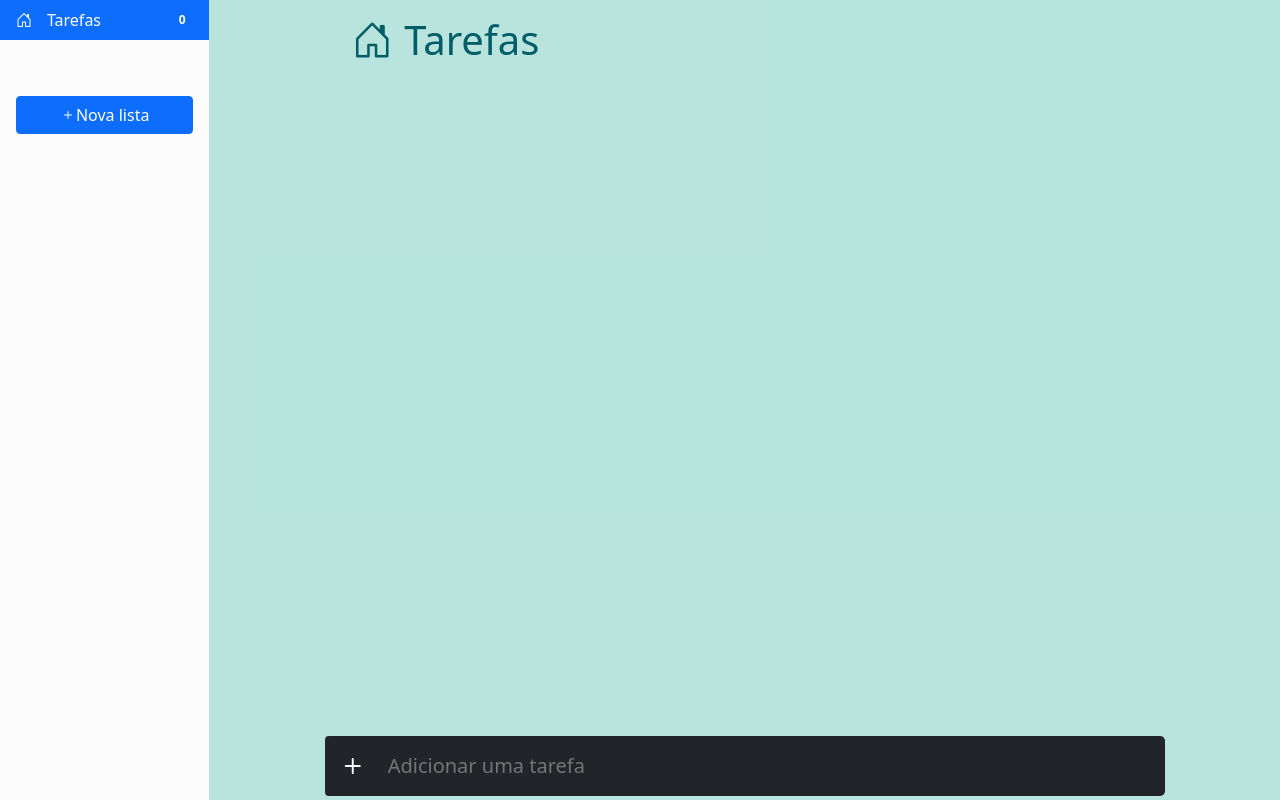
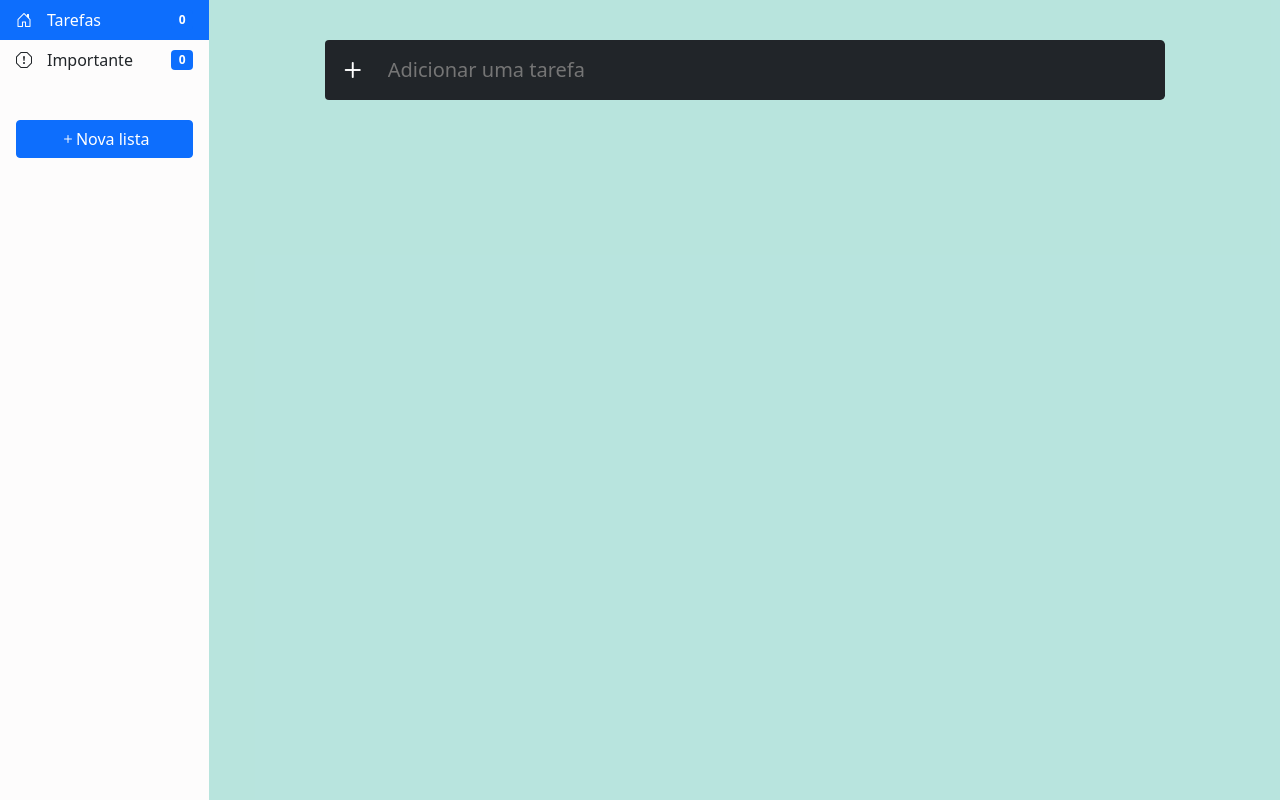
Before and after one commit to isisbinder/taskapp, a Vue app: page / in a window 1280 px wide. Built offline with nearby package versions, Linux system fonts and the light colour scheme.

Commit message:
Refactor

```diff
--- a/src/App.vue
+++ b/src/App.vue
@@ -1,25 +1,127 @@
 <template>
-	<app-main-layout></app-main-layout>
+	<div class="container-fluid tasklist-view row p-0 m-0">
+		<div class="col px-0 left-side">
+			<div class="row g-0">
+				<task-list-listing></task-list-listing>
+			</div>
+			<div class="row g-0 m-3">
+				<new-list-action></new-list-action>
+			</div>
+		</div>
+		<div class="col pt-3 right-side">
+      <task-input class="mt-4 justify-content-center"></task-input>
+		</div>
+	</div>
 </template>
 
 <script>
-import AppMainLayout from "./components/layout/AppMainLayout.vue";
+import TaskListListing from "./components/main-sidebar-components/TaskListListing.vue";
+import NewListAction from "./components/main-sidebar-components/NewListAction.vue";
+import TaskInput from "./components/listview-components/TaskInput.vue";
 
 export default {
 	name: "App",
 	components: {
-		AppMainLayout,
+		TaskListListing,
+		NewListAction,
+    TaskInput,
+	},
+	provide() {
+		return {
+			allLists: this.taskLists,
+			chosenList: this.selectedList,
+      importantTasksQty: this.getImportantTasksQty,
+		};
+	},
+	data() {
+		return {
+			taskLists: [
+				{
+					name: "Tarefas",
+					icon: "bi-house-door",
+					maxTaskId: 0,
+					tasks: [],
+				},
+				{
+					name: "Importante",
+					icon: "bi-exclamation-octagon",
+					maxTaskId: undefined,
+					tasks: undefined,
+				},
+			],
+			selectedList: "Tarefas",
+			defaultListName: "Lista sem nome",
+		};
+	},
+	methods: {
+    getTaskListIcon() {
+      return this.taskLists.find(L => L.name === this.selectedList).icon;
+    },
+    getListMaxTaskId(listName) {
+      return this.taskLists.find(L => L.name === listName).maxTaskId;
+    },
+    getImportantTasksQty() {
+      const allImportantTasks = this.taskLists.filter(L => L.name != 'Importante').flatMap(o => o.tasks).filter(t => t.isImportant == true);
+      return allImportantTasks.length;
+    }
+	},
+	mounted() {
+    this.emitter.on('change-list', (listName) => {
+      this.selectedList = listName;
+    }),
+		this.emitter.on("create-list", (listName) => {
+			const regex = new RegExp("^" + this.defaultListName, "i");
+
+			const listasSemNome = this.taskLists.filter((L) => L.name.match(regex));
+
+			const qtdeListasSemNome =
+				Math.max(0, ...listasSemNome.flatMap((N) => N.name.match(/\d+/))) + 1;
+
+			const tasklistTemplate = {
+				name: listName + " " + qtdeListasSemNome,
+				icon: "bi-list",
+				maxTaskId: 0,
+				tasks: [],
+			};
+
+			this.taskLists.push(tasklistTemplate);
+		}),
+    this.emitter.on("add-new-task", (taskTitle) => {
+      // Quando a lista selecionada for 'Importante', adicionar na tarefas, mas marcar como importante
+			const listName = this.selectedList === 'Importante'? 'Tarefas' : this.selectedList;
+      const targetList = this.taskLists.find(L => L.name === listName);
+
+      const taskId = this.getListMaxTaskId(listName) + 1;
+      const isImportantTask = this.selectedList === 'Importante';
+      const taskObject = {id: taskId, title: taskTitle, isDone: false, isImportant: isImportantTask};
+      targetList.tasks.push(taskObject);
+      targetList.maxTaskId = taskId;
+    });
 	},
 };
 </script>
 
-<style>
-/*#app {
-  font-family: Avenir, Helvetica, Arial, sans-serif;
-  -webkit-font-smoothing: antialiased;
-  -moz-osx-font-smoothing: grayscale;
-  text-align: center;
-  color: #2c3e50;
-  margin-top: 60px;
-}*/
+<style scoped>
+.tasklist-view {
+	height: 100vh;
+}
+.left-side {
+	flex: 0.8;
+	background-color: #fdfcfc;
+}
+.right-side {
+	flex: 4;
+	background-color: rgba(162, 220, 211, 0.76);
+}
+.tasklist-container {
+	height: 87vh;
+	margin: auto;
+	overflow-y: auto;
+}
+.tasklist-container h1 {
+	color: #005d67;
+}
+.tasklist-container h1 > span.bi {
+	margin-right: 0.3em
+}
 </style>
--- a/src/components/layout/AppMainLayout.vue
+++ /dev/null
@@ -1,74 +0,0 @@
-<template>
-	<div class="container-fluid tasklist-view row p-0 m-0">
-		<div class="col px-0 left-side">
-			<main-side-bar></main-side-bar>
-		</div>
-		<div class="col pt-3 right-side">
-			<list-view></list-view>
-		</div>
-	</div>
-</template>
-
-<script>
-import MainSideBar from "./mainmenu/MainSideBar.vue";
-import ListView from "./listview/ListView.vue";
-
-export default {
-	components: {
-		MainSideBar,
-		ListView,
-	},
-	provide() {
-		return {
-			allLists: this.getAllLists,
-			selectedList: this.getSelectedList,
-		};
-	},
-	data() {
-		return {
-			taskListsRepo: [
-				{ taskListName: "Tarefas", icon: "bi-house-door", maxId: 0, tasks: [] },
-			],
-			selectedListName: "Tarefas",
-		};
-	},
-	computed: {
-		getAllLists() {
-			return this.taskListsRepo;
-		},
-		getSelectedList() {
-			return this.taskListsRepo.find(
-				(o) => o.taskListName === this.selectedListName
-			);
-		},
-	},
-	methods: {
-		createList(event) {
-			let name = event.target.value.trim();
-			let tasklistTemplate = { taskListName: "" || name, tasks: [] };
-			this.taskListsRepo.push(tasklistTemplate);
-			event.target.value = "";
-		},
-	},
-};
-</script>
-
-<style scoped>
-.tasklist-view {
-	height: 100vh;
-}
-.left-side {
-	flex: 0.8;
-	background-color: #fdfcfc;
-}
-
-.right-side {
-	flex: 4;
-	background-color: rgba(162,220,211,0.76)
-}
-.tasklist-container {
-	height: 87vh;
-	margin: auto;
-	overflow-y: auto;
-}
-</style>
--- a/src/components/layout/listview/ListView.vue
+++ b/src/components/layout/listview/ListView.vue
@@ -29,7 +29,6 @@ export default {
 	},
 	methods: {
 		getTasksByDoneStatus(doneStatus) {
-			console.log(this.selectedList);
 			return this.selectedList.tasks.filter((o) => o.isDone === doneStatus);
 		},
 	},
--- a/src/components/layout/mainmenu/MainSideBar.vue
+++ /dev/null
@@ -1,20 +0,0 @@
-<template>
-	<div class="row g-0">
-		<main-menu></main-menu>
-	</div>
-	<div class="row g-0 m-3">
-		<new-list-button></new-list-button>
-	</div>
-</template>
-
-<script>
-import MainMenu from "../../main-sidebar-components/Menu.vue";
-import NewListButton from "../../main-sidebar-components/NewListButton.vue";
-
-export default {
-	components: {
-		MainMenu,
-    NewListButton,
-	},
-};
-</script>
--- a/src/components/listview-components/TaskInput.vue
+++ b/src/components/listview-components/TaskInput.vue
@@ -1,7 +1,7 @@
 <template>
 	<div class="input-group">
 		<span class="input-group-text bg-dark text-white border-0">
-			<span class="bi" :class="getIconClass" style="font-size:2em"/>
+			<span class="bi" :class="toggleIconClass" style="font-size:2em"/>
 		</span>
 		<input
 			type="text"
@@ -19,14 +19,14 @@
 
 <script>
 export default {
-	inject: ['selectedList'],
+	emits: ['add-new-task'],
 	data() {
 		return {
 			isInputFocused: false,
 		};
 	},
 	computed: {
-		getIconClass() {
+		toggleIconClass() {
 			const defaultIconClasses = { "bi-plus": true };
 			const focusedIconClasses = { "bi-circle": true };
 			return this.isInputFocused ? focusedIconClasses : defaultIconClasses;
@@ -37,9 +37,8 @@ export default {
 			this.isInputFocused = !this.isInputFocused;
 		},
 		addTask(event) {
-			let newTaskId = ++this.selectedList.maxId;
-			let newTask = { id: newTaskId, title: event.target.value, isImportant: false, isDone: false };
-			this.selectedList.tasks.push(newTask);
+			const taskTitle = event.target.value.trim();
+			this.emitter.emit('add-new-task', taskTitle);
 			event.target.value = '';
 		}
 	},
--- a/src/components/main-sidebar-components/Menu.vue
+++ /dev/null
@@ -1,67 +0,0 @@
-<template>
-	<ul class="lists-group">
-		<li v-for="list in allLists" :key="list.taskListName" class="list-group-item border-0" :class="getSelectedClasses(list.taskListName)">
-			<menu-entry :icon="list.icon" :title="list.taskListName" :tasksQty="getNumberOfTasks(list.tasks)"></menu-entry>
-		</li>
-		<li>
-			<input
-				type="text"
-				placeholder="Lista sem título"
-				class="form-control mt-3"
-				style="width: 80%"
-				@keypress.enter="createList"
-				v-show="showListInput"
-			/>
-		</li>
-	</ul>
-</template>
-
-<script>
-import MenuEntry from './MenuEntry.vue';
-
-export default {
-	components: {
-		MenuEntry,
-	},
-	inject: ["allLists", "selectedList"],
-	data() {
-		return {
-			showListInput: false,
-		}
-	},
-  methods: {
-		getSelectedClasses(listName) {
-			return {'active': this.selectedList.taskListName == listName,
-			'bg-transparent': this.selectedList.taskListName != listName
-			}
-		},
-		getNumberOfTasks(tasksInList) {
-			return tasksInList == undefined? 0 : tasksInList.length;
-		},
-		createList(event) {
-			let name = event.target.value.trim();
-			let tasklistTemplate = { taskListName: undefined || name, tasks: [] };
-			this.allLists.push(tasklistTemplate);
-			event.target.value = "";
-			this.showListInput = false;
-		},
-	},
-	mounted() {
-    this.emitter.on('show-add-list-input', () => {
-      this.showListInput = true;
-    });
-  }
-};
-</script>
-
-<style scoped>
-.lists-menu {
-	list-style-type: none;
-	padding-inline-start: 0;
-}
-.lists-menu > li {
-	line-height: 3em;
-	padding-left: 1.2em;
-	border-left: 4px solid transparent;
-}
-</style>
--- a/src/components/main-sidebar-components/MenuEntry.vue
+++ /dev/null
@@ -1,34 +0,0 @@
-<template>
-  <div class="d-flex justify-content-between align-items-center">
-  <span class="bi entry-icon" :class="icon" style="flex:1"></span>
-  <span style="flex:4">{{ title }}</span>
-  <span class="badge bg-primary" style="flex:0.2">{{ tasksQty }}</span>
-  </div>
-</template>
-
-<script>
-export default {
-  props: {
-    title: {
-      required: false,
-      type: String,
-      default: 'Lista sem título',
-    },
-    icon: {
-      required: false,
-      type: String,
-      default: 'bi-list'
-    },
-    tasksQty: {
-      required: true,
-      type: Number
-    }
-  },
-}
-</script>
-
-<style scoped>
-.lists-menu .entry-icon::before {
-	margin-right: 2em;
-}
-</style>
--- /dev/null
+++ b/src/components/main-sidebar-components/NewListAction.vue
@@ -0,0 +1,37 @@
+<template>
+	<input
+		type="text"
+		placeholder="Lista sem título"
+		class="form-control mt-3"
+		v-show="showListInput"
+		@keypress.enter="signalCreateList"/>
+
+	<button
+		type="button"
+		class="btn btn-primary mt-2"
+		@click.left="toggleNewListInput">
+		<span class="bi bi-plus"/>Nova lista
+	</button>
+</template>
+
+<script>
+export default {
+	emits: ['create-list'],
+	data() {
+		return {
+			showListInput: false,
+		};
+	},
+	methods: {
+		toggleNewListInput() {
+			this.showListInput = !this.showListInput;
+		},
+		signalCreateList(event) {
+      let name = event.target.value.trim() || "Lista sem nome";
+      this.emitter.emit('create-list', name);
+      event.target.value = "";
+      this.showListInput = false;
+    },
+	},
+};
+</script>
--- a/src/components/main-sidebar-components/NewListButton.vue
+++ /dev/null
@@ -1,11 +0,0 @@
-<template>
-	<button type="button" class="btn btn-primary" @click.left="this.emitter.emit('show-add-list-input')">
-		<span class="bi bi-plus" />Nova lista
-	</button>
-</template>
-
-<script>
-export default {
-	emits: ['show-add-list-input'],
-}
-</script>
--- /dev/null
+++ b/src/components/main-sidebar-components/TaskListListing.vue
@@ -0,0 +1,63 @@
+<template>
+	<ul class="lists-group">
+		<li
+			v-for="list in allLists"
+			:key="list.name"
+			class="list-group-item border-0"
+			:class="getSelectedListClasses(list.name)"
+			@click.left="changeSelectedList(list.name)">
+
+			<div class="d-flex justify-content-between align-items-center">
+				<span class="bi" :class="list.icon" style="flex: 1"></span>
+				<span style="flex: 4">{{ list.name }}</span>
+				<span class="badge bg-primary" style="flex: 0.2">{{	getNumberOfTasks(list.name)	}}</span>
+			</div>
+		</li>
+	</ul>
+</template>
+
+<script>
+export default {
+	inject: ["allLists", "importantTasksQty"],
+	emits: ['change-list'],
+	data() {
+		return {
+			selectedList: "Tarefas",
+		};
+	},
+	methods: {
+		getSelectedListClasses(listName) {
+			return {
+				active: this.selectedList === listName,
+				"bg-transparent": this.selectedList != listName,
+			};
+		},
+		changeSelectedList(listName) {
+			this.selectedList = listName;
+			this.emitter.emit('change-list', listName);
+		},
+		getNumberOfTasks(listName) {
+			if (listName === "Importante") {
+				return this.importantTasksQty();
+			}
+			const list = this.allLists.find((L) => L.name === listName);
+			return list.tasks == undefined ? 0 : list.tasks.length;
+		},
+	},
+};
+</script>
+
+<style scoped>
+.lists-menu {
+	list-style-type: none;
+	padding-inline-start: 0;
+}
+.lists-menu > li {
+	line-height: 3em;
+	padding-left: 1.2em;
+	border-left: 4px solid transparent;
+}
+.list-group-item {
+	cursor: pointer;
+}
+</style>
```
